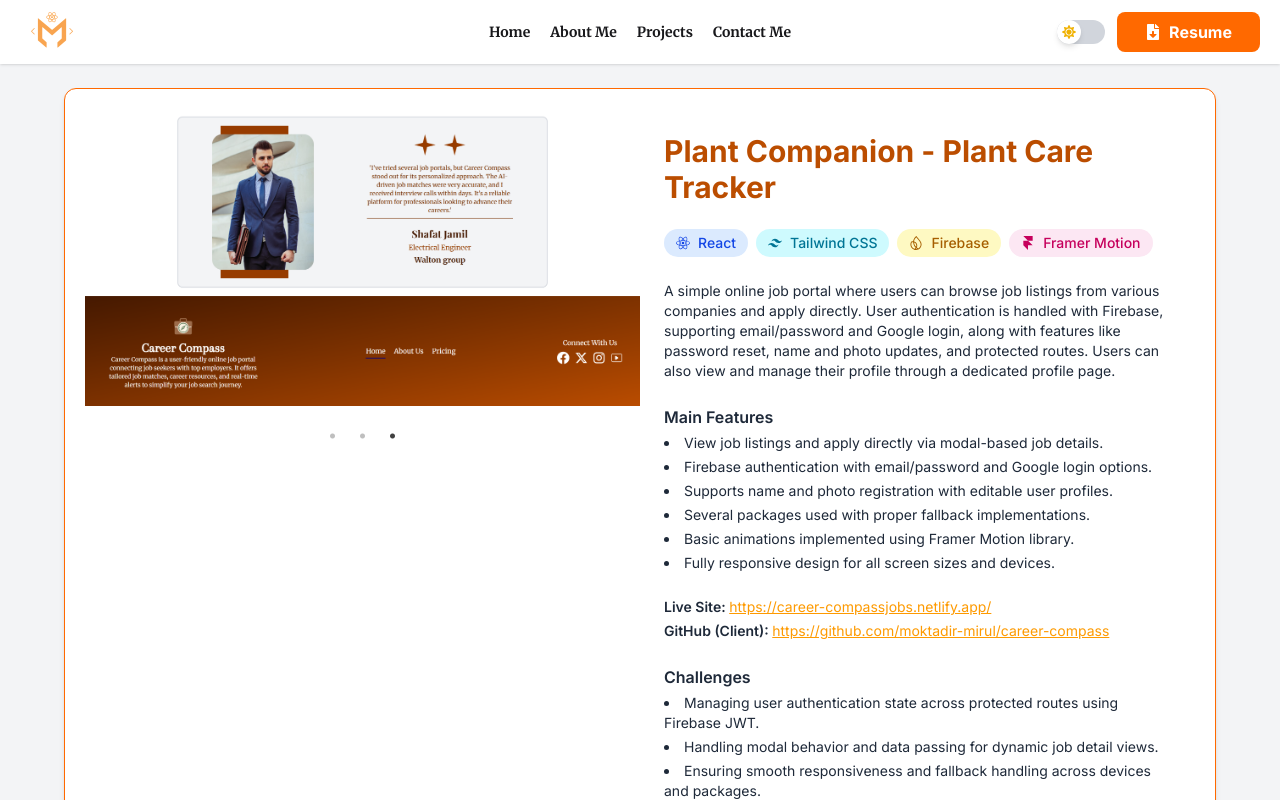
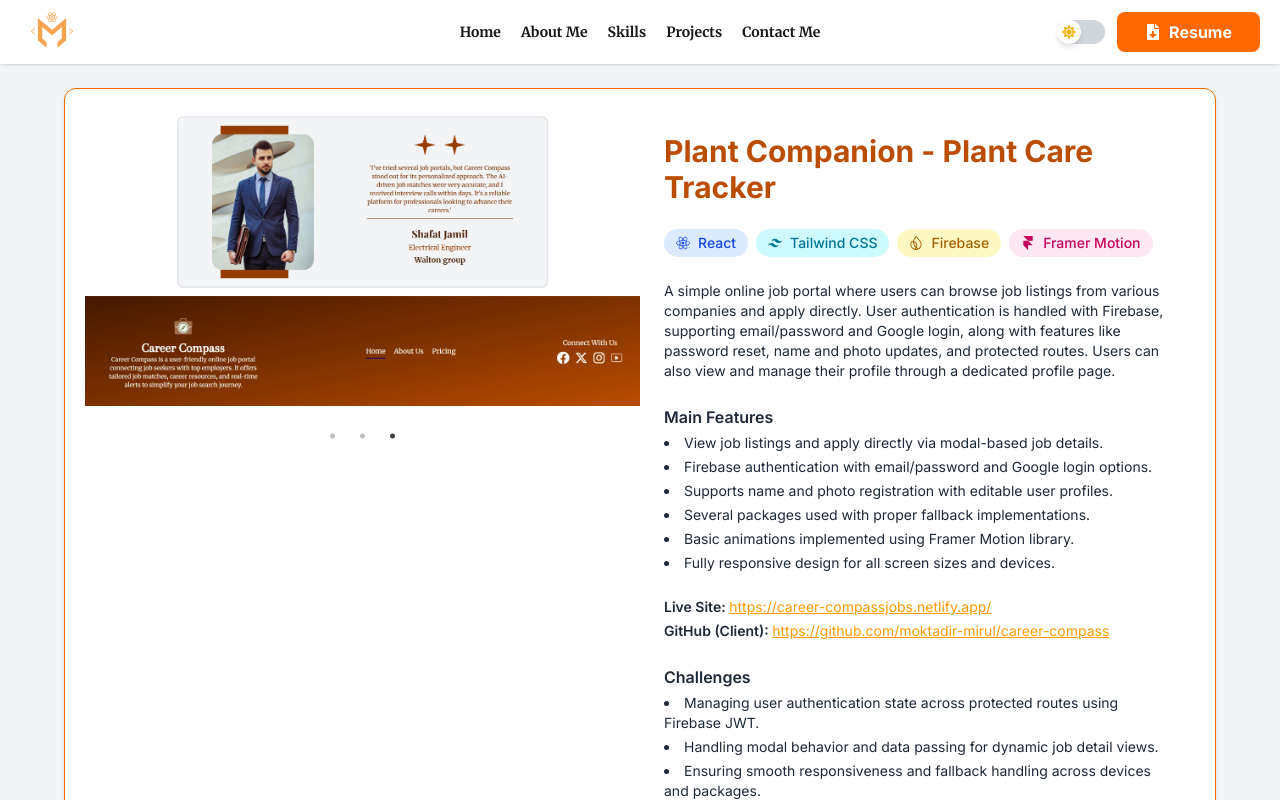
Before and after one commit to moktadir-mirul/mirul-portfolio, a React (Vite) app: page /career-compass in a window 1280 px wide. Shown: the top 800 px of the page. Built offline with nearby package versions, Linux system fonts and the light colour scheme; a web font is replaced by a local one.

Commit message:
navbar edited, responsive issue fixed

```diff
--- a/src/Component/Hero/Hero.jsx
+++ b/src/Component/Hero/Hero.jsx
@@ -6,7 +6,7 @@
 import { FaXTwitter } from "react-icons/fa6";
 import TextTransition, { presets } from "react-text-transition";
 
-const Words = ["Mern-Stack", "Full-Stack", "Front-End"];
+const Words = ["Mern-Stack Developer", "Full-Stack Developer", "Front-End Developer"];
 
 const Hero = () => {
   const [index, setIndex] = useState(0);
@@ -26,12 +26,12 @@
             <span className="text-orange-500">Mirul</span> Moktadir Khan.
           </h1>
           <div className="text-5xl font-bold play flex flex-col lg:flex-row gap-2">
-            <span className="text-orange-500">
+            <span className="text-orange-500 mb-2">
               <TextTransition springConfig={presets.wobbly}>
                 {Words[index % Words.length]}
               </TextTransition>
             </span>
-            <h1>Developer</h1>
+
           </div>
           <div className="flex gap-3">
             <Link
@@ -69,7 +69,7 @@
             </Link>
           </div>
           <div>
-            <a href="/resume-of-Mirul.pdf" download>
+            <a href="/Mirul's Resume.pdf" download>
               <button className="px-10 py-4 text-xl rounded-lg text-white font-bold bg-orange-500 hover:bg-orange-700 duration-200 cursor-pointer flex items-center gap-2">
                 <FaFileDownload /> Resume
               </button>
--- a/src/Component/NavBar/NavBar.jsx
+++ b/src/Component/NavBar/NavBar.jsx
@@ -10,13 +10,14 @@
     <div className="flex gap-5 merri font-bold">
       <Link>Home</Link>
       <a href="#about">About Me</a>
+      <a href="#skills">Skills</a>
       <a href="#projects">Projects</a>
       <a href="#contact">Contact Me</a>
     </div>
   );
   return (
-    <div className="sticky top-0 z-50 bg-base-100 dark:bg-gray-800">
-      <div className="navbar w-full h-12 shadow-sm px-5 ">
+    <div className="sticky top-0 z-50  bg-base-100 dark:bg-gray-800">
+      <div className="navbar overflow-hidden h-12 shadow-sm px-5">
         <div className="navbar-start">
           <div className="dropdown">
             <div tabIndex={0} role="button" className="btn btn-ghost lg:hidden">
--- a/src/Pages/Home/Home.jsx
+++ b/src/Pages/Home/Home.jsx
@@ -1,14 +1,16 @@
-import React from 'react';
-import NavBar from '../../Component/NavBar/NavBar';
-import { Outlet } from 'react-router';
+import React from "react";
+import NavBar from "../../Component/NavBar/NavBar";
+import { Outlet } from "react-router";
 
 const Home = () => {
-    return (
-        <div className='overflow-hidden'>
-            <NavBar></NavBar>
-            <Outlet></Outlet>
-        </div>
-    );
+  return (
+    <div>
+      <NavBar></NavBar>
+      <div className="overflow-hidden">
+        <Outlet></Outlet>
+      </div>
+    </div>
+  );
 };
 
 export default Home;
```
